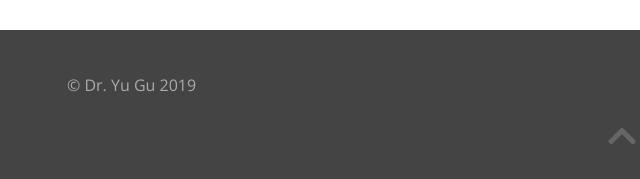
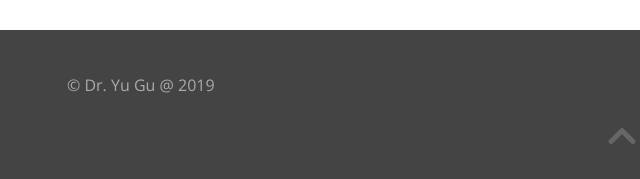
Before and after one commit to pz325/guyu, a plain HTML site: page bootstrap4_website/index.html in a window 1280 px wide. Shown: the part 6169-6348 px from the top of the page, 18-658 px from the left. Drawn offline with nearby package versions, Linux system fonts and the light colour scheme.

Commit message:
copyright

```diff
--- a/bootstrap4_website/index.html
+++ b/bootstrap4_website/index.html
@@ -544,7 +544,7 @@
 	        <div class="container">
 	        	<div class="row">
                     <div class="col-md-5 footer-left">
-                    	<p>&copy; Dr. Yu Gu 2019</p>
+                    	<p>&copy; Dr. Yu Gu @ 2019</p>
                     </div>
 
                     <div class="col-md-6 offset-md-1 footer-right">
```
